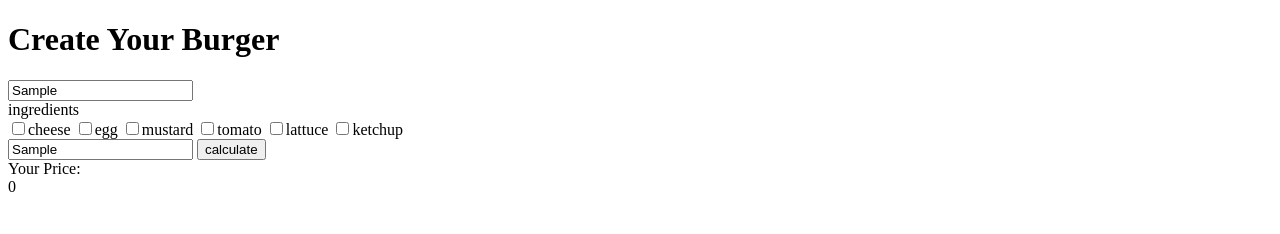
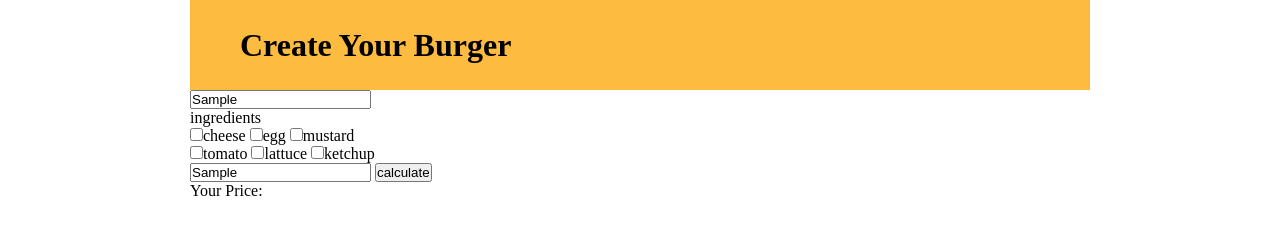
Before and after one commit to alelig95/js-burger, a plain HTML site: page index.html in a window 1280 px wide. Both pictures are taken after typing "Sample", "Sample" into the empty fields and a click on the button "calculate". Drawn offline with Linux system fonts and the light colour scheme.

Commit message:
Lavorando sul css

```diff
--- a/css/style.css
+++ b/css/style.css
@@ -0,0 +1,37 @@
+*{
+  box-sizing: border-box;
+  padding: 0;
+  margin: 0;
+}
+
+.main-container{
+  width: 900px;
+  height: 100vh;
+  margin: 0 auto;
+}
+
+.container{
+  width: 800px;
+  margin: 0 auto;
+}
+.clearfix::after{
+  content: "";
+  display: table;
+  clear: both;
+}
+
+.fl{
+  float: left;
+}
+
+.header{
+  height: 90px;
+  background-color: #fdbb40;
+  display: flex;
+  flex-direction: column;
+  justify-content: center;
+}
+
+
+
+colore footer d33359
--- a/index.html
+++ b/index.html
@@ -6,19 +6,32 @@
     <title>Burger</title>
   </head>
   <body>
+
+    <div class="main-container">
+      <div class="header">
+        <div class="container">
+
+
+
           <h1>Create Your Burger</h1>
-    <input type="text" name="" value="" placeholder="Name Your Burger">
+        </div>
+      </div>
+      <input id="name-burger" type="text" name="" value="" placeholder="Name Your Burger">
       <div>ingredients</div>
       <div class="ingredient-container">
+        <div class="group-a">
           <input type="checkbox" name="" value="8">cheese
           <input type="checkbox" name="" value="5">egg
           <input type="checkbox" name="" value="2">mustard
+        </div>
+        <div class="group-b">
           <input type="checkbox" name="" value="2">tomato
           <input type="checkbox" name="" value="3">lattuce
           <input type="checkbox" name="" value="2">ketchup
         </div>
+      </div>
 
-    <input class='coupon' type="text" name="" value="" placeholder="1HPTJKNR">
+      <input class='coupon' type="text" name="" value="" placeholder="Inserisci un coupon">
 
 
       <button id="pulsante-calcolo" type="button" name="button">calculate</button>
@@ -31,6 +44,7 @@
 
       </div>
 
+    </div>
 
     <script src="js/script.js" charset="utf-8"></script>
   </body>
--- a/js/script.js
+++ b/js/script.js
@@ -3,23 +3,37 @@
 // Il terzo problema è calcolare il prezzo finale del panino a seconda degli ingredienti scelti;
 // Il quarto problema è applicare il 20% di sconto se l'utente digita uno dei coupon ideonei per ricevere lo sconto;
 var costoIngrediente = document.getElementsByClassName('ingredient-container')[0].getElementsByTagName('input');
-costoTotale = 0;
+var nomePanino = document.getElementById('name-burger');
+var costoBase = 3;
+var numeroMinimoIngredienti = 2;
 var costoTotaleHTML = document.getElementById('price-output');
 var listaCoupon = ['1HRPLBNR', '1CSUBNJG', '1DRTBNHP', '1TXCJGTR'];
 var inputCoupon = document.getElementsByClassName('coupon')[0];
+var ingredientiSelezionati = 0;
+var sconto = (costoTotale * 20) / 100;
+var costoTotale;
 
 
 document.getElementById("pulsante-calcolo").addEventListener("click", function() {
 
-      costoTotale = 0;
+      costoTotale = costoBase;
+      ingredientiSelezionati = 0;
+
 
       for(var i = 0; i < costoIngrediente.length; i++) {
         if(costoIngrediente[i].checked) {
+          ingredientiSelezionati++;
           costoTotale += parseInt(costoIngrediente[i].value);
         }
       }
 
-      var sconto = (costoTotale * 20) / 100;
+      if(ingredientiSelezionati < numeroMinimoIngredienti) {
+        alert('Seleziona almeno ' + numeroMinimoIngredienti + ' ingredienti');
+    } else if(nomePanino.value.length === 0) {
+        alert('Il tuo panino deve avere un nome!');
+    } else {
+
+
 
       for (var i = 0; i < listaCoupon.length; i++) {
         if(inputCoupon.value === listaCoupon[i]) {
@@ -27,7 +41,7 @@ document.getElementById("pulsante-calcolo").addEventListener("click", function()
         }
       }
 
-      costoTotaleHTML.innerText = costoTotale;
+      costoTotaleHTML.innerText = '$ ' + costoTotale;
 
-
-    });
+      }
+  });
```
Lines whose indentation alone changed are shown as unchanged.
